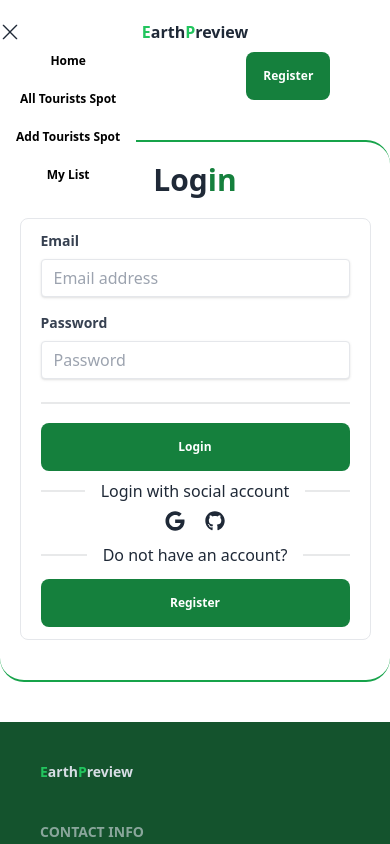
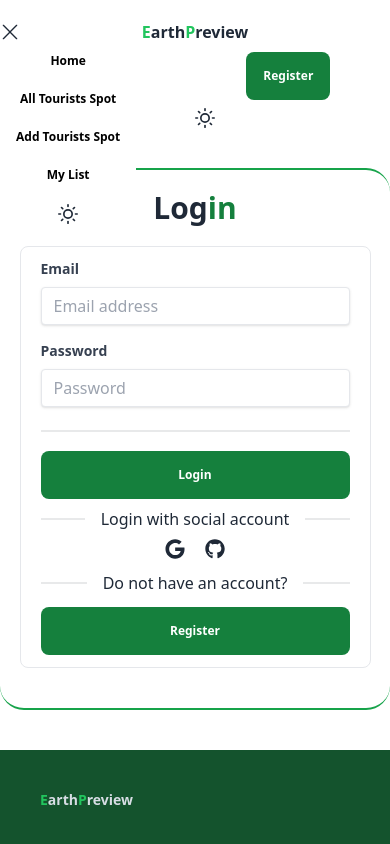
Before and after one commit to nznazmulhuda/Travelling-Spots, a React (Vite) app: page /login in a window 390 px wide. Both pictures are taken after a click on the icon 10 px from the left and 32 px from the top of the page. Shown: the top 844 px of the page. Built offline with nearby package versions, Linux system fonts and the light colour scheme; no server answers.

Commit message:
theme controler added and switch theme between dark and light

```diff
--- a/src/Pages/Home/Home.jsx
+++ b/src/Pages/Home/Home.jsx
@@ -36,12 +36,12 @@ function Home() {
                         datas.slice(0,6).map((spot, id)=> <SpotCard2 spot={spot} key={id} id={id} />)
                     }
                 </div>
-            </div>
 
-            <div className="text-center">
-                {
-                    datas.length > 6 && <Link to="/all-tourists-spot" className="btn btn-ghost bg-green-700 hover:bg-green-800 text-white font-bold text-sm md:text-lg my-5">Show all</Link>
-                }
+                <div className="text-center">
+                    {
+                        datas.length > 6 && <Link to="/all-tourists-spot" className="btn btn-ghost bg-green-700 hover:bg-green-800 text-white font-bold text-sm md:text-lg mt-10">Show all</Link>
+                    }
+                </div>
             </div>
 
             <div className="my-10 border-y-2 py-10 border-green-600 rounded-3xl">
--- a/src/Shared/Navbar.jsx
+++ b/src/Shared/Navbar.jsx
@@ -1,13 +1,27 @@
 import { Link, NavLink } from "react-router-dom"
 import {IoMdMenu } from 'react-icons/io'
 import {RxCross1} from 'react-icons/rx'
-import { useContext, useState } from "react"
+import { useContext, useEffect, useState } from "react"
 import { AuthContext } from '../AuthProvider/AuthProvider'
+import { FiSun } from "react-icons/fi";
+import { FaMoon, FaRegMoon } from "react-icons/fa";
 
 function Navbar() {
     const [isMenu, setIsMenu] = useState(false)
     const {user, signOutUser} = useContext(AuthContext)
     const [ishover, setIshover] = useState(false)
+    const [theme, setTheme] = useState(localStorage.getItem("theme"))
+
+    useEffect(()=> {
+        document.querySelector("html").setAttribute("data-theme", theme)
+    },[])
+
+    const handleTheme = theme => {
+        console.log(theme);
+        setTheme(theme)
+        document.querySelector("html").setAttribute("data-theme", theme)
+        localStorage.setItem("theme", theme)
+    }
 
     // large device links
     const largeLinks = <ul className="flex gap-5">
@@ -44,6 +58,12 @@ function Navbar() {
     <NavLink to={"/my-lists"}  className={({isActive})=> isActive? "text-green-600 text-[12px] border-b font-semibold text-center" : "text-black text-center hover:text-green-600 hover:border-b text-[12px] font-semibold"}>
         My List
     </NavLink>
+
+    <div className="text-center">
+        {
+            theme === "dark" ? <FaMoon className="text-xl md:text-2xl cursor-pointer text-center mx-auto" onClick={()=>handleTheme("light")} /> : <FiSun className="text-xl md:text-2xl cursor-pointer text-center mx-auto" onClick={()=> handleTheme("dark")} />
+        }
+    </div>
     </ul>
 
     return (
@@ -89,6 +109,12 @@ function Navbar() {
                                     </div>
                                 </div>
                             </div>
+
+                            <div className="hidden lg:flex">
+                                {
+                                    theme === "dark" ? <FaMoon className="text-xl md:text-2xl ml-5 cursor-pointer" onClick={()=>handleTheme("light")} /> : <FiSun className="text-xl md:text-2xl ml-5 cursor-pointer" onClick={()=> handleTheme("dark")} />
+                                }
+                            </div>
                         </div> :
                         <div className={`hidden md:flex lg:flex items-center justify-end`}>
                             <div className="space-x-1 md:space-x-2 lg:space-x-3">
@@ -99,6 +125,12 @@ function Navbar() {
                                 <Link to={"/register"} className="btn btn-ghost text-[12px] rounded-lg md:text-[14px] lg:text-[16px] bg-green-700 hover:bg-green-800 text-white">
                                     Register
                                 </Link>
+                            </div>
+
+                            <div>
+                                {
+                                    theme === "dark" ? <FaMoon className="text-xl md:text-2xl ml-5 cursor-pointer" onClick={()=>handleTheme("light")} /> : <FiSun className="text-xl md:text-2xl ml-5 cursor-pointer" onClick={()=> handleTheme("dark")} />
+                                }
                             </div>
                         </div>
                     }
@@ -122,6 +154,7 @@ function Navbar() {
                         </div>
                     </div>
                 </div> :
+                <div>
                     <div className={`flex md:hidden lg:hidden justify-around mt-2`}>
                         <Link to={"/login"} className="btn btn-ghost text-[12px] rounded-lg md:text-[14px] lg:text-[16px] bg-green-700 hover:bg-green-800 text-white">
                             Login
@@ -131,6 +164,13 @@ function Navbar() {
                             Register
                         </Link>
                     </div>
+
+                    <div className={`flex md:hidden lg:hidden justify-around mt-2`}>
+                        {
+                            theme === "dark" ? <FaMoon className="text-xl md:text-2xl ml-5 cursor-pointer" onClick={()=>handleTheme("light")} /> : <FiSun className="text-xl md:text-2xl ml-5 cursor-pointer" onClick={()=> handleTheme("dark")} />
+                        }
+                    </div>
+                </div>
             }
         </div>
         </>
--- a/tailwind.config.js
+++ b/tailwind.config.js
@@ -5,4 +5,8 @@ export default {
     extend: {},
   },
   plugins: [require("daisyui")],
+  daisyui: {
+    themes: ["light", "dark"],
+  },
+
 }
```
Lines whose indentation alone changed are shown as unchanged.
